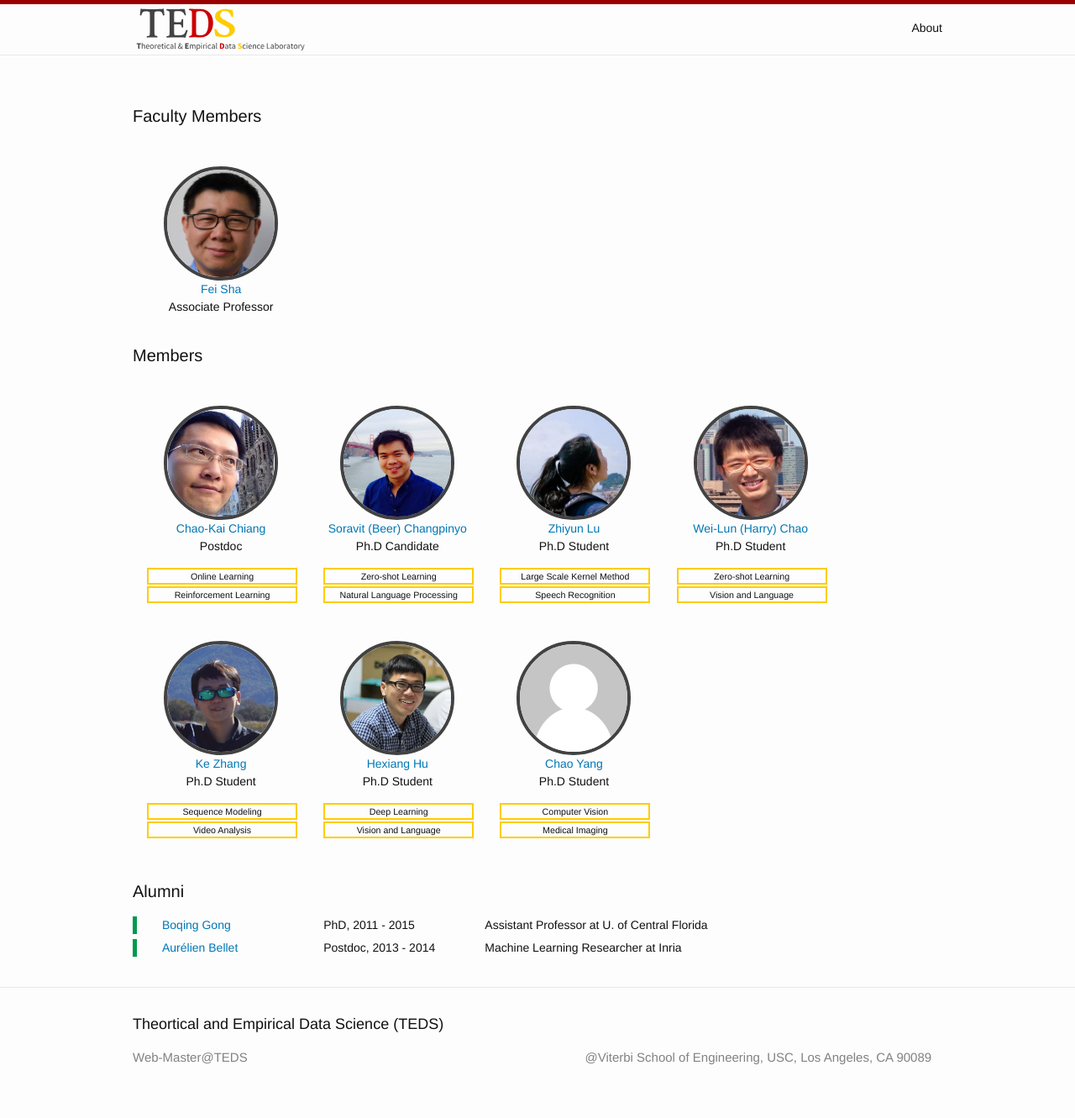
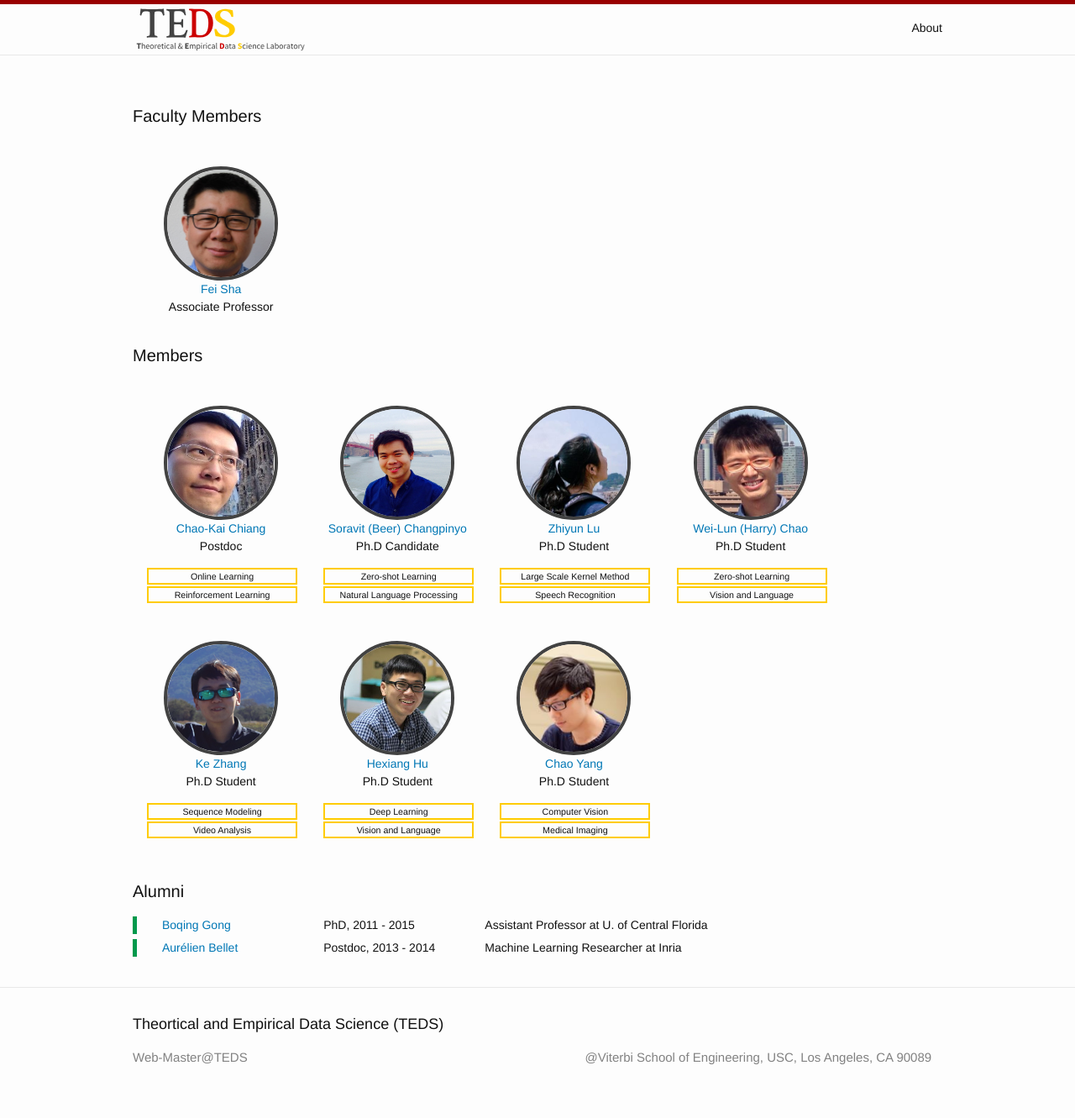
Before and after one commit to teds-usc/teds-usc.github.io, a Jekyll site: the page built from index.html, in a window 1280 px wide. Shown: the whole page at 84% size. Built offline with Jekyll 4.4.1, drawn with Linux system fonts in a browser that asks for light colours.

Commit message:
Add missing image

```diff
--- a/_data/members.yml
+++ b/_data/members.yml
@@ -41,7 +41,7 @@
     - name: 'Deep Learning'
     - name: 'Vision and Language'
 - name: 'Chao Yang'
-  img:  '/img/members/default.jpg'
+  img:  '/img/members/chao.jpg'
   url:  '/'
   title:  'Ph.D Student'
   tags:
```
Also changed, not shown: img/members/chao.jpg (added).
